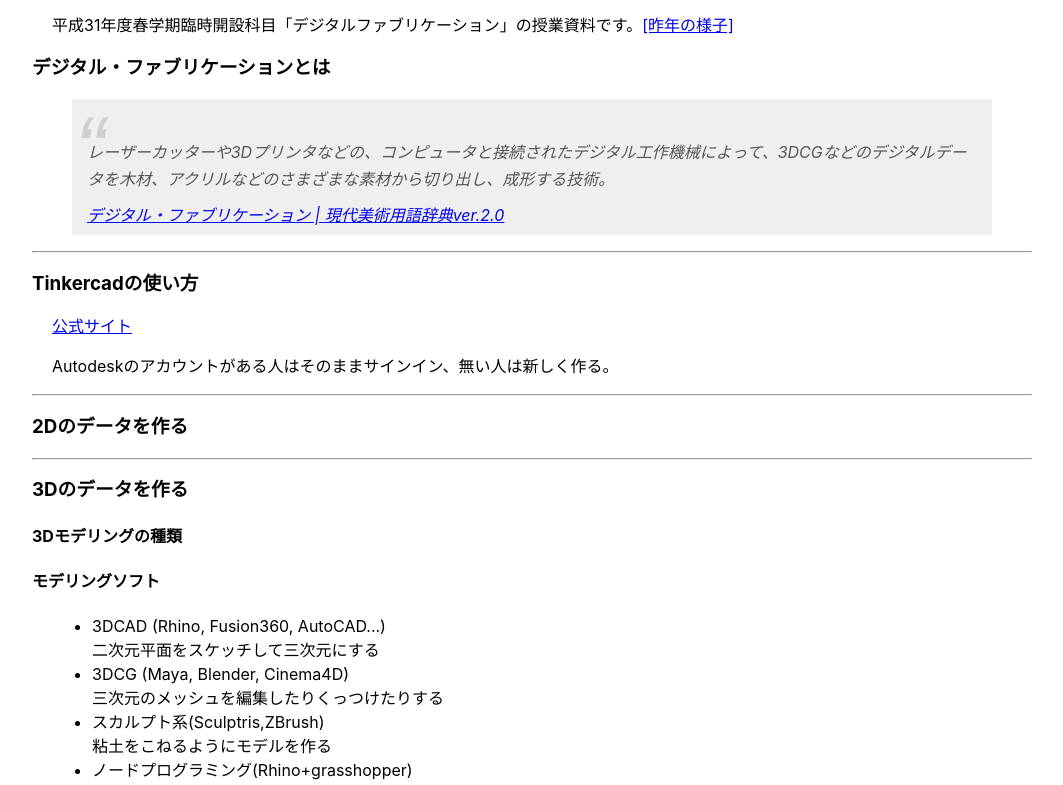
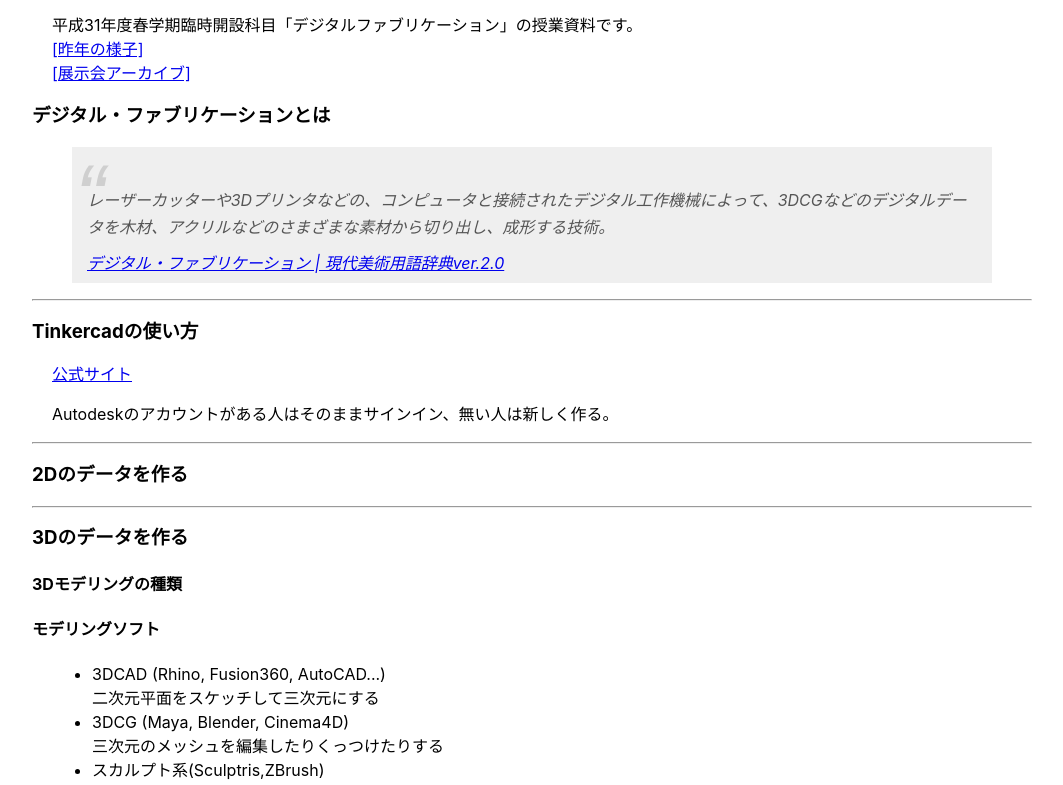
Before and after one commit to FabResearch-KyushuUniv/digifab_19, a plain HTML site: page index.html in a window 1280 px wide. Shown: the part 75-860 px from the top of the page, without its empty margins (108-1171 px from the left). Drawn offline with Linux system fonts and the light colour scheme.

Commit message:
[update]

```diff
--- a/index.html
+++ b/index.html
@@ -9,7 +9,10 @@
 <body>
   <h1>digifab_19</h1>
   <hr>
-  <p>平成31年度春学期臨時開設科目「デジタルファブリケーション」の授業資料です。<a href="https://photos.app.goo.gl/c5sRWxQYv99gyvVR8" target="_blank">[昨年の様子]</a></p>
+  <p>平成31年度春学期臨時開設科目「デジタルファブリケーション」の授業資料です。<br>
+  <a href="https://photos.app.goo.gl/c5sRWxQYv99gyvVR8" target="_blank">[昨年の様子]</a><br>
+  <a href="https://www.kidnext.design.kyushu-u.ac.jp/Projects/view/107?lang=ja" target="_blank">[展示会アーカイブ]</a>
+  </p>
 
 
   <h3>デジタル・ファブリケーションとは</h3>
```
